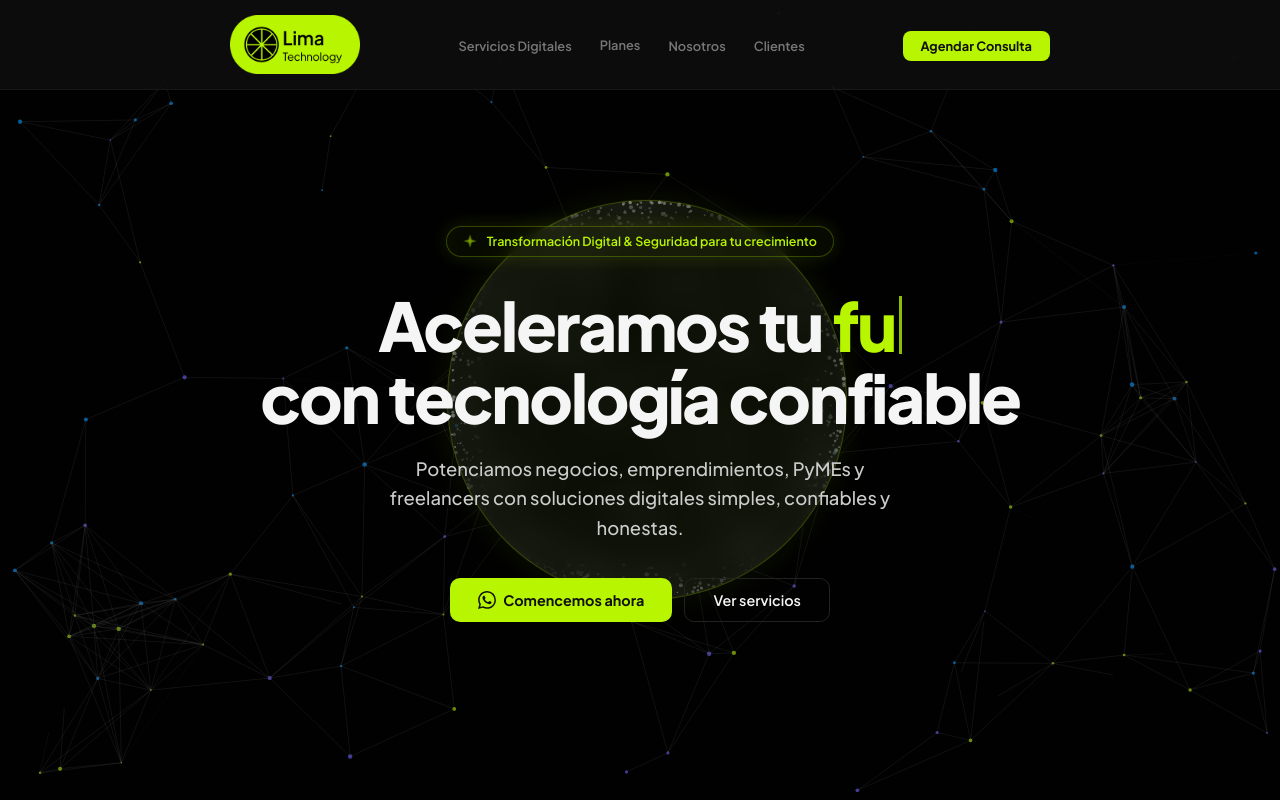
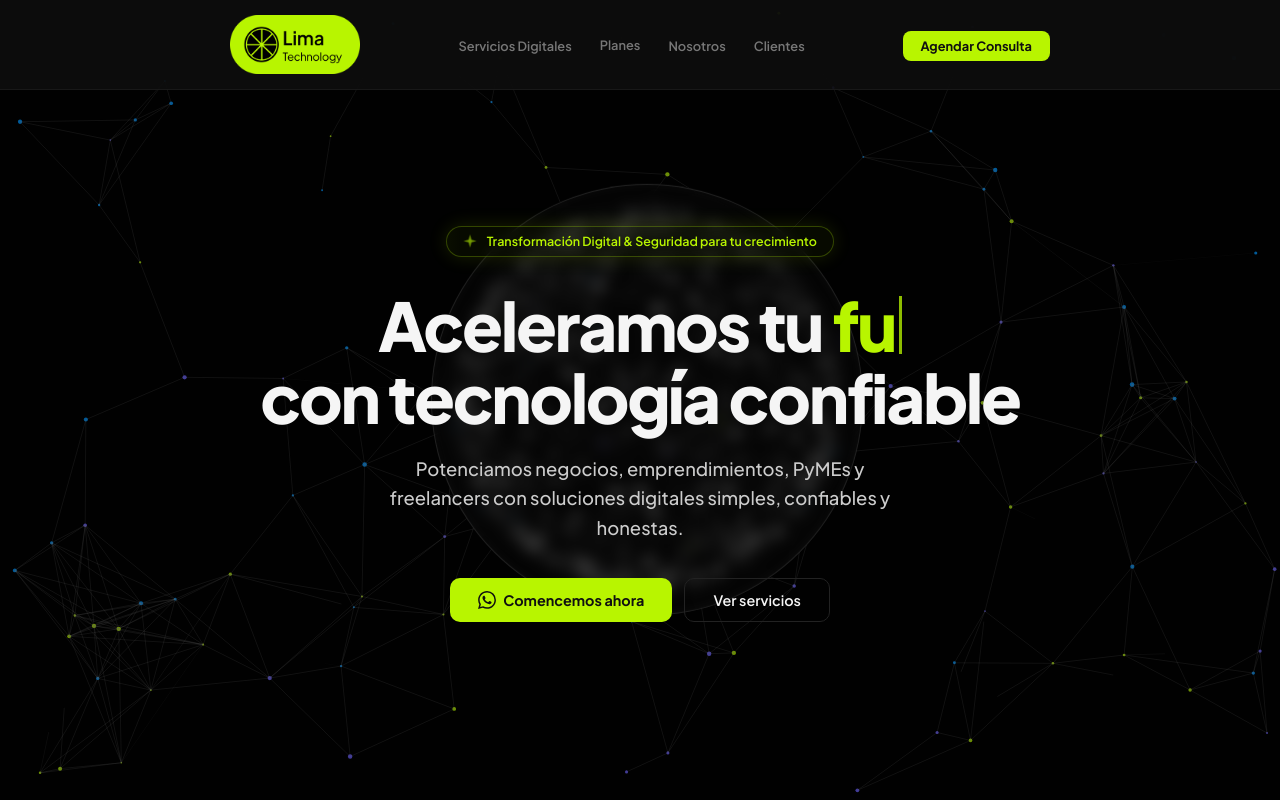
Before and after one commit to limatechnology/lima-landing-1.1, a Next.js app: page / in a window 1280 px wide. Shown: the top 800 px of the page. Built offline with nearby package versions, Linux system fonts and the light colour scheme.

Commit message:
style: Apple glassphorm shell and orb brightness reduction

```diff
--- a/app/page.js
+++ b/app/page.js
@@ -75,7 +75,7 @@ function FloatingParticles() {
         const pers = 500 / (500 + z2 * radius);
         const x = x1 * radius * pers + c.width / 2 + swayX;
         const y = y2 * radius * pers + c.height / 2 + swayY;
-        const o = (0.7 + Math.sin(this.p + time) * 0.2) * pers;
+        const o = (0.58 + Math.sin(this.p + time) * 0.17) * pers;
         ctx.beginPath();
         ctx.arc(x, y, this.s * pers, 0, Math.PI * 2);
         ctx.fillStyle = `rgba(${orbColor[0]},${orbColor[1]},${orbColor[2]},${Math.max(0, o)})`;
@@ -128,7 +128,7 @@ function FloatingParticles() {
         }
       }
 
-      const orbRadius = Math.min(c.width, c.height) * 0.23;
+      const orbRadius = Math.min(c.width, c.height) * 0.22; // Slightly tighter radius
       const swayX = Math.sin(time * 0.3) * 10;
       const swayY = Math.cos(time * 0.2) * 8;
       orbParticles.forEach(p => p.d(rot, swayX, swayY, orbRadius, time));
@@ -152,13 +152,13 @@ function FloatingParticles() {
           position: "absolute",
           top: "50%",
           left: "50%",
-          width: "50vmin",
-          height: "50vmin",
+          width: "54vmin", // Increased to wrap perfectly without leaks
+          height: "54vmin",
           borderRadius: "50%",
-          background: "rgba(184, 245, 0, 0.04)",
-          border: "1px solid rgba(184, 245, 0, 0.25)",
-          backdropFilter: "blur(20px)",
-          boxShadow: "0 0 40px rgba(184, 245, 0, 0.08), inset 0 0 20px rgba(255, 255, 255, 0.05)",
+          background: "rgba(255, 255, 255, 0.015)",
+          border: "1px solid rgba(255, 255, 255, 0.12)",
+          backdropFilter: "blur(8px)", // Subtle blur as requested
+          boxShadow: "inset 0 0 15px rgba(255, 255, 255, 0.04)",
           transition: "none"
         }}
       />
```
